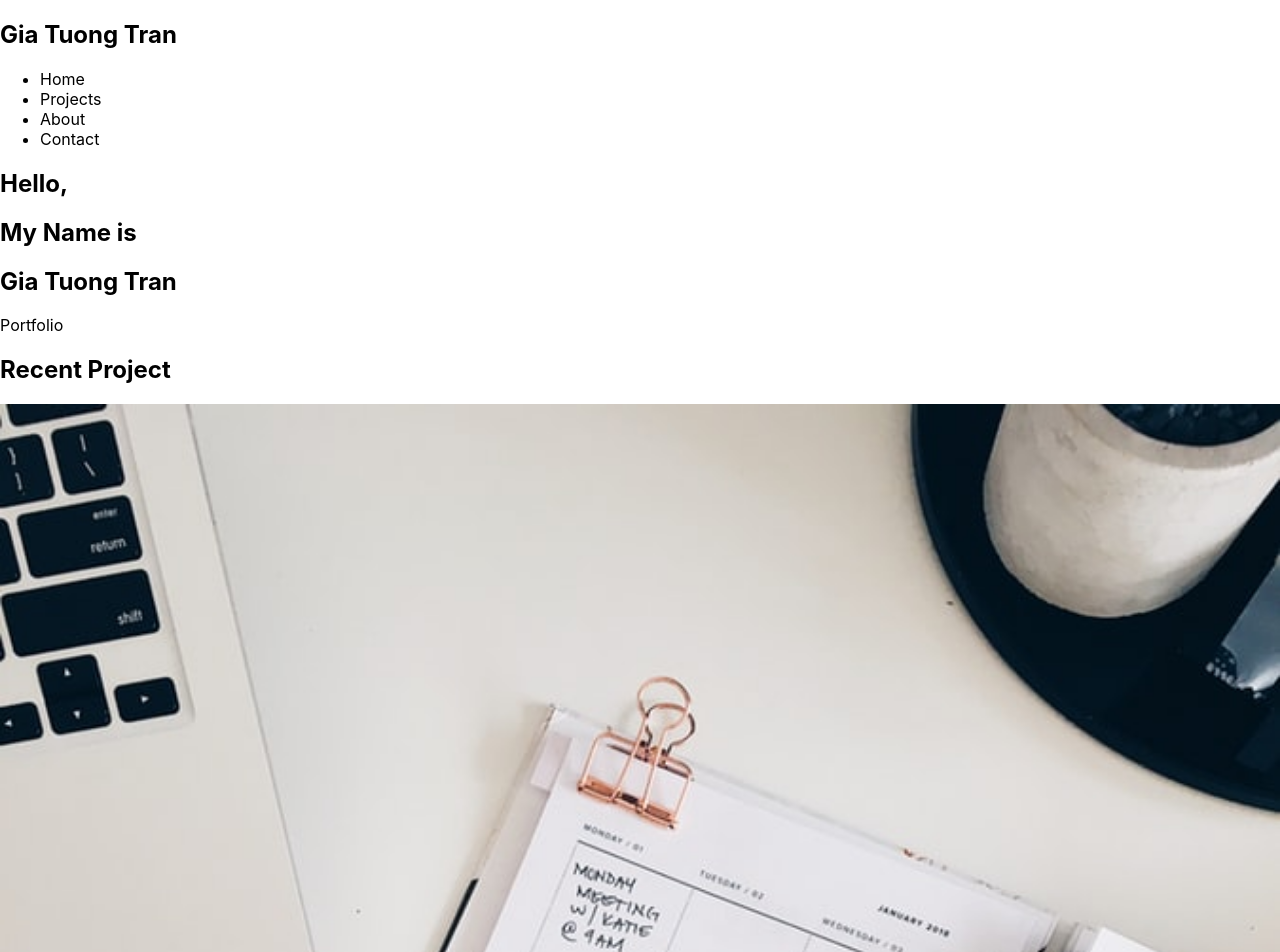
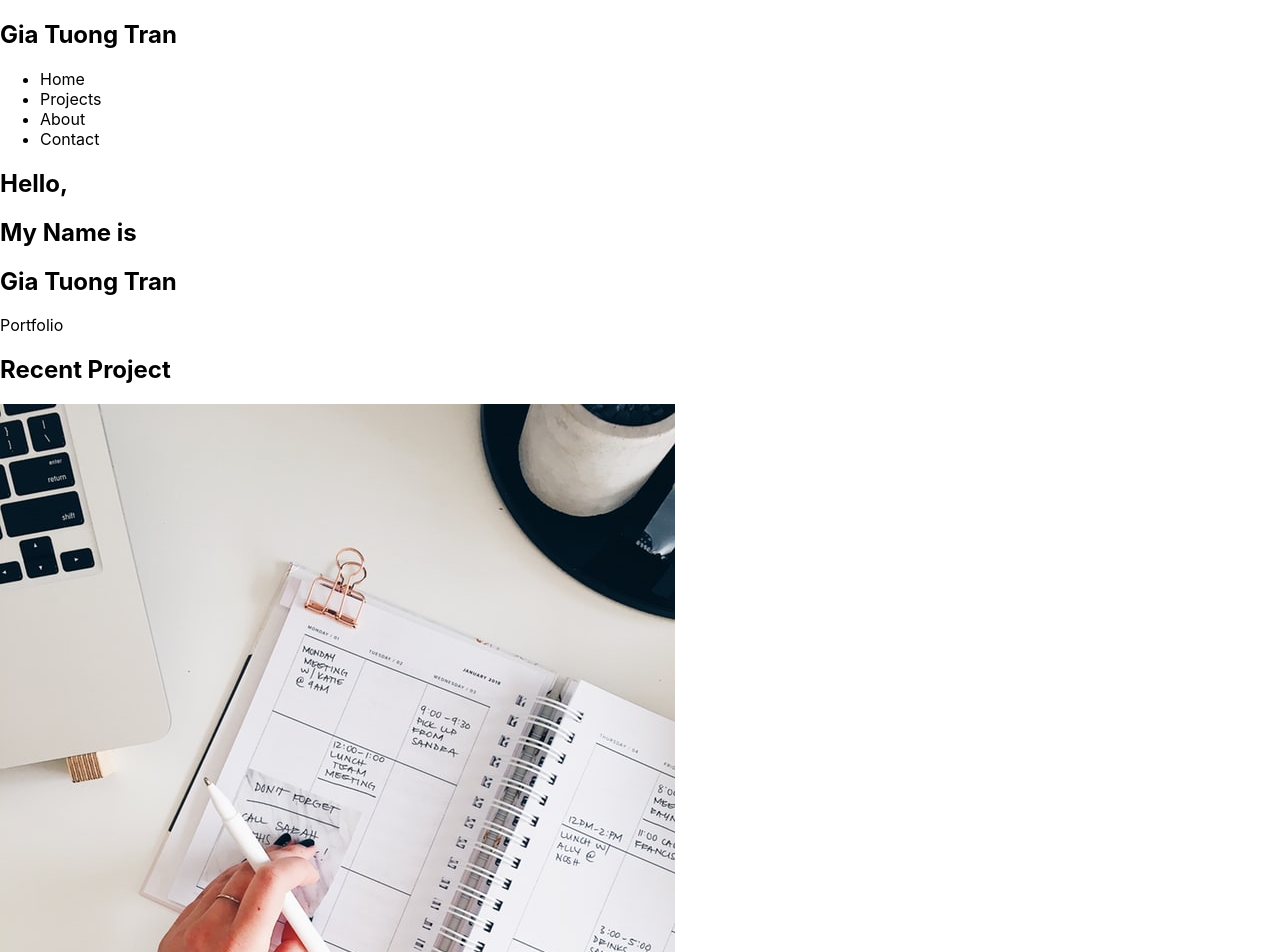
Before and after one commit to giatuongtran9/portfolio, a React app: page / in a window 1280 px wide. Shown: the top 952 px of the page. Built offline with nearby package versions, Linux system fonts and the light colour scheme.

Commit message:
change cover photo

```diff
--- a/src/Main/Main.css
+++ b/src/Main/Main.css
@@ -1,19 +1,12 @@
-img {
-    height: 100%;
-    width: 100%;
-    object-fit: cover;
-}
-
 .Main {
     min-height: 100vh;
     max-width: 100vw;
-    /* background-image: url('../img/hero-bg.png'); */
+    background-image: url('../img/cover.png');
     background-size: cover;
     background-position: top center;
     position: relative;
     z-index: 1;
     margin: 0 auto;
-    padding: 100px 80px;
     justify-content: flex-start;
 }
 
```
